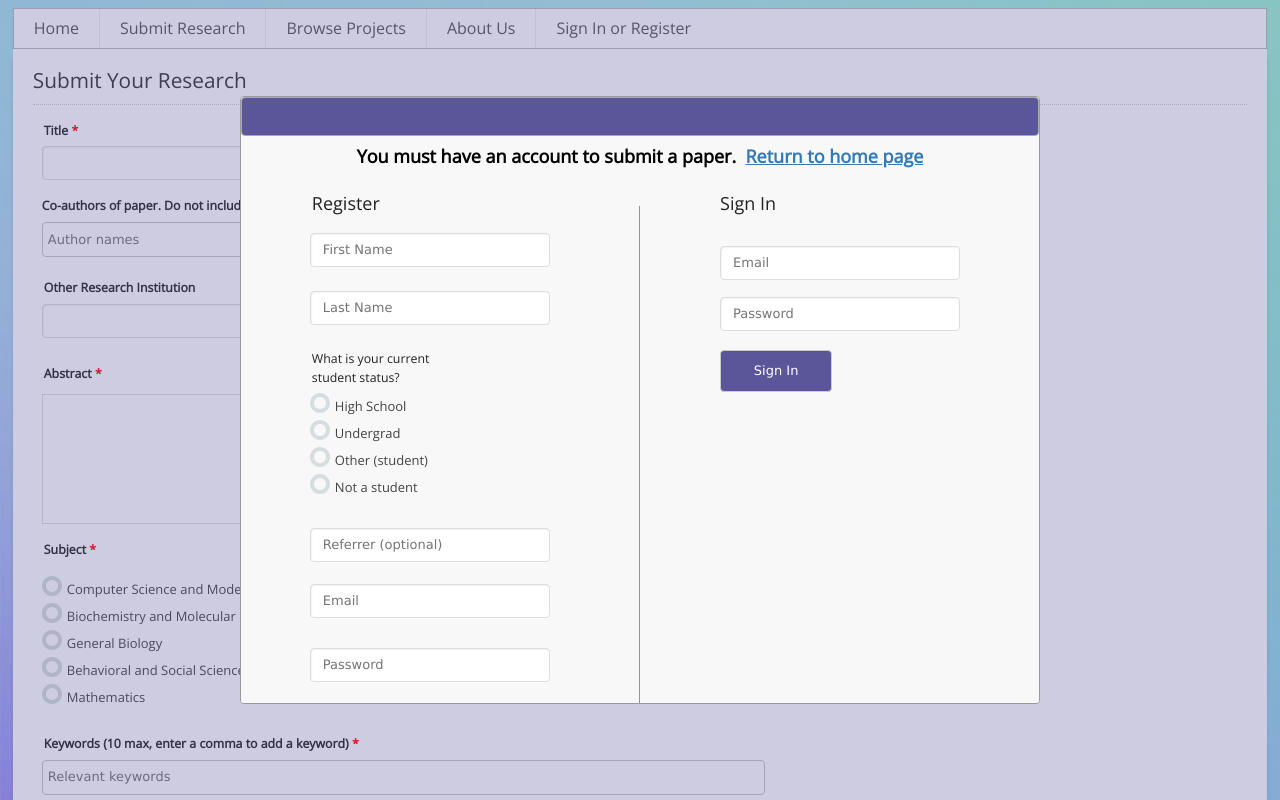
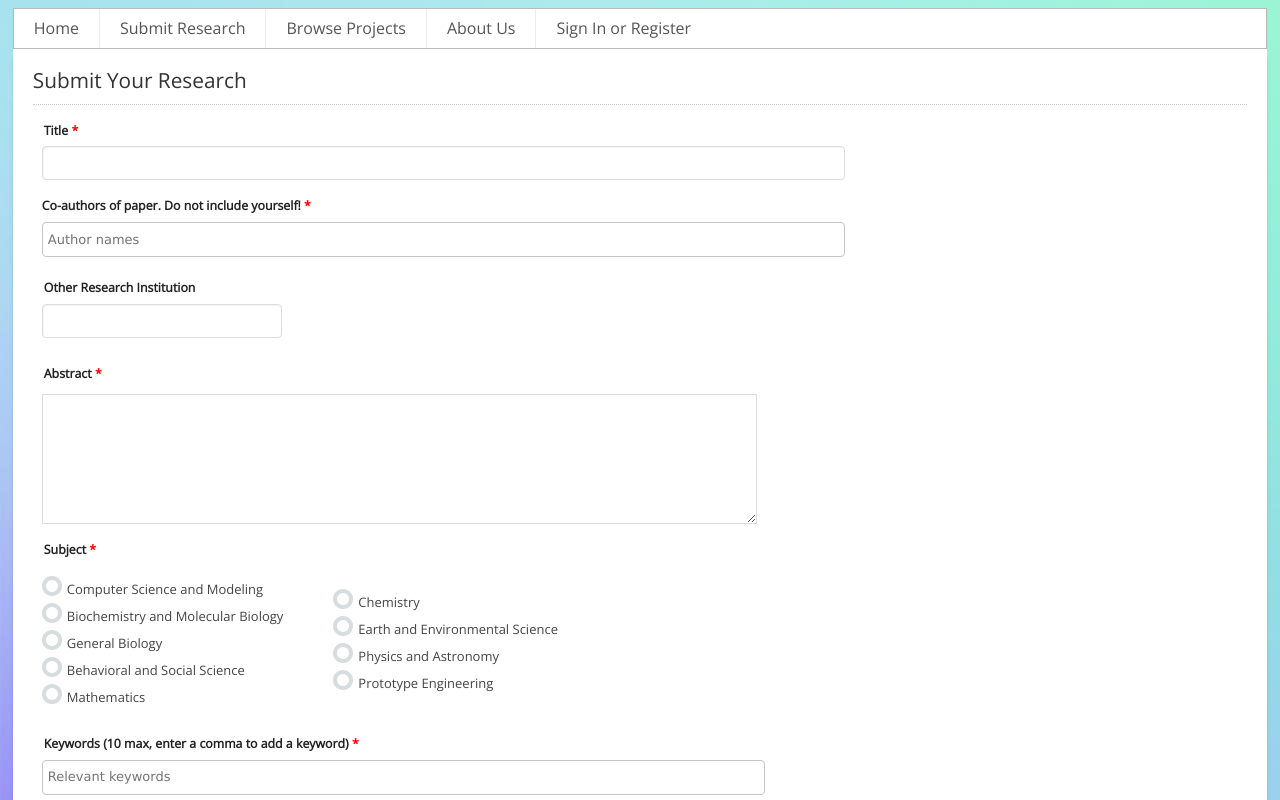
Before and after one commit to MAOMS/journal, a website: page submit.html in a window 1280 px wide. Shown: the top 800 px of the page. Drawn offline with nearby package versions, Linux system fonts and the light colour scheme; no server answers.

Commit message:
Update submit.html

```diff
--- a/submit.html
+++ b/submit.html
@@ -134,42 +134,6 @@
         }
 
         $(document).ready(function() {
-            $.getScript('javascript/index-logic.js', function(jd) {});
-            var currentUser = localStorage.getItem("user");
-            if (currentUser == null) {
-                $('#signInBox').dialog({
-                    closeOnEscape: false,
-                    open: function(event, ui) {
-                        $(".ui-dialog-titlebar-close", ui.dialog | ui).hide();
-                    }
-                });
-                $('.signInBox').html('You must have an account to submit a paper.');
-                $('#signInBox').dialog('open');
-                $('#element_2_1').focus();
-            } //end if currentUser
-            //start javascript injectipn prevention
-            $('#form_1039889 :text').change(function() {
-                var inputText = $(this).val();
-                $(this).val($($.parseHTML(inputText)).text());
-            });
-            //end javascript injectipn prevention
-            $('#separateSignIn').position({
-                my: "left top",
-                at: "right+337 top",
-                of: $("#registerFormDiv")
-            });
-            jQuery.validator.addMethod("pdfChecked", function(value, element) {
-                return $('#element_14_1').is(':checked');
-            }, "");
-            jQuery.validator.addMethod("isLong", function(value, element) {
-                var counter = 0;
-                value = value.replace(/(^\s*)|(\s*$)/gi, "");
-                value = value.replace(/[ ]{2,}/gi, " ");
-                value = value.replace(/\n /, "\n");
-                counter = value.split(' ').length;
-                return counter >= 70;
-            }, "");
-
             $('#form_1039889').validate({
                 errorPlacement: function(error, element) {
                     if (element.attr("name") == "element_14") {
```
